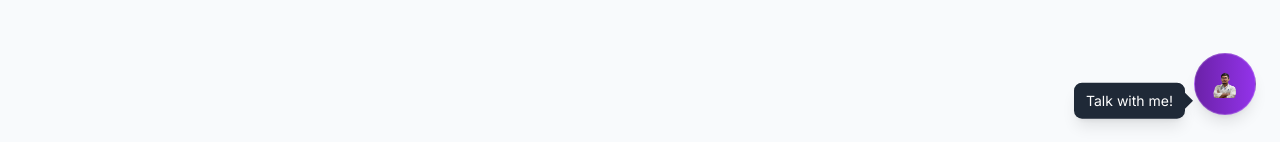
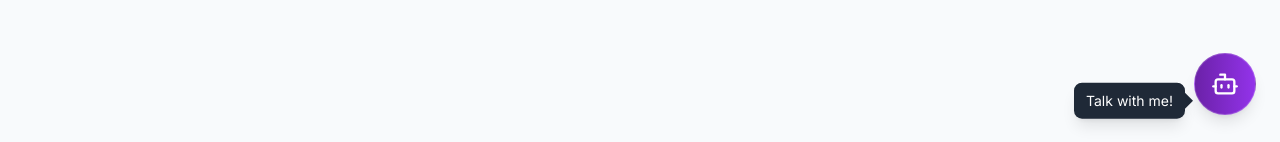
Before and after one commit to Baibhav100/my_portfolio, a Next.js app: page /chat in a window 1280 px wide. Shown: the part 655-797 px from the top of the page. Built offline with nearby package versions, Linux system fonts and the light colour scheme.

Commit message:
Change AI Assistant icon from profile photo to professional bot icon

```diff
--- a/src/app/chat/page.js
+++ b/src/app/chat/page.js
@@ -1,6 +1,7 @@
 "use client";
 
 import React, { useState, useRef, useEffect } from 'react';
+import { Bot } from 'lucide-react';
 import { knowledgeBase } from '../../data/knowledgeBase';
 
 const AIChatWidget = () => {
@@ -186,11 +187,7 @@ const AIChatWidget = () => {
                         onClick={() => setIsOpen(true)}
                         className="p-4 bg-gradient-to-r from-purple-800 to-purple-600 text-white rounded-full shadow-lg hover:to-purple-900 transition-all duration-300 focus:outline-none focus:ring-2 focus:ring-blue-500/50 backdrop-blur-sm border border-white/20"
                     >
-                        <img
-                            src="/images/Baibhav.png"
-                            alt="icon"
-                            className="w-7 h-7 object-contain"
-                        />
+                        <Bot className="w-7 h-7 text-white" />
                     </button>
                 </div>
             )}
--- a/src/app/components/AIChatWidget.jsx
+++ b/src/app/components/AIChatWidget.jsx
@@ -1,6 +1,7 @@
 "use client";
 
 import React, { useState, useRef, useEffect } from 'react';
+import { Bot } from 'lucide-react';
 import { knowledgeBase } from '../../data/knowledgeBase';
 
 const AIChatWidget = () => {
@@ -186,11 +187,7 @@ const AIChatWidget = () => {
                         onClick={() => setIsOpen(true)}
                         className="p-4 bg-gradient-to-r from-purple-800 to-purple-600 text-white rounded-full shadow-lg hover:to-purple-900 transition-all duration-300 focus:outline-none focus:ring-2 focus:ring-blue-500/50 backdrop-blur-sm border border-white/20"
                     >
-                        <img
-                            src="/images/Baibhav.png"
-                            alt="icon"
-                            className="w-7 h-7 object-contain"
-                        />
+                        <Bot className="w-7 h-7 text-white" />
                     </button>
                 </div>
             )}
```
